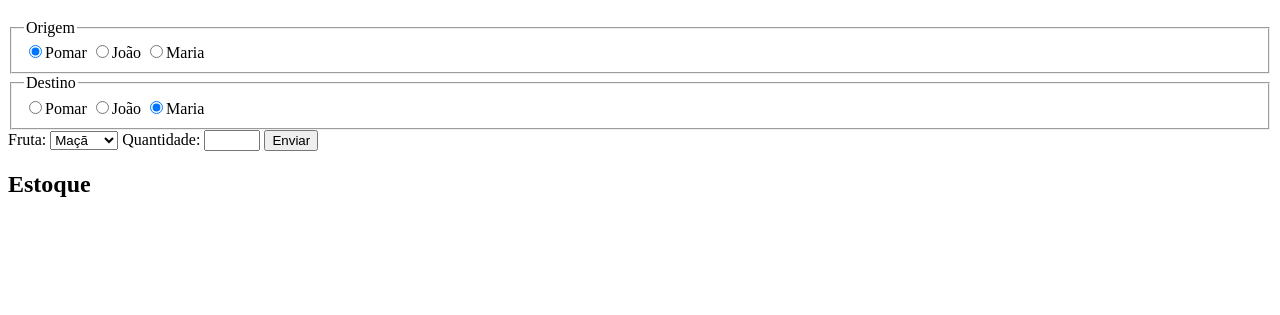
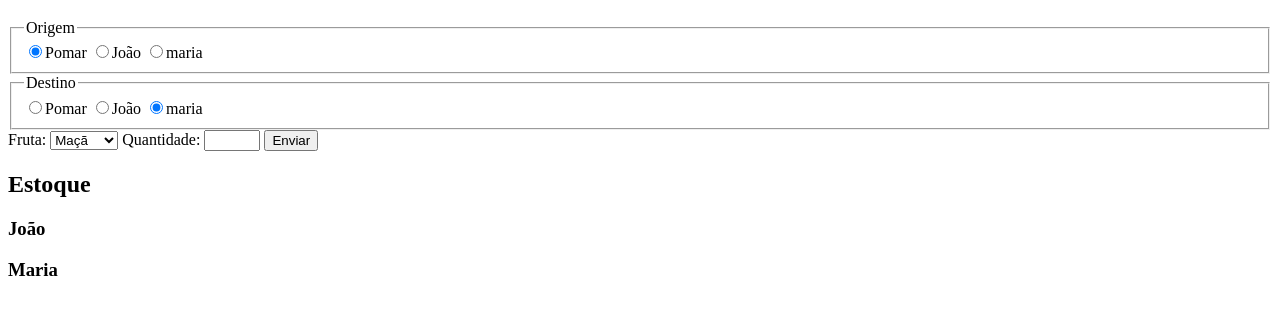
Before and after one commit to ufjf-dcc202/ufjf-dcc202-2023-3-a-atv12-sarahcristinaa, a website: page index.html in a window 1280 px wide. Shown: the part 61-376 px from the top of the page. Drawn offline with Linux system fonts and the light colour scheme.

Commit message:
Ajusta informações index

```diff
--- a/index.html
+++ b/index.html
@@ -15,14 +15,14 @@
                     <legend>Origem</legend>
                     <label><input type="radio" name="origem" value="pomar" checked/>Pomar</label>
                     <label><input type="radio" name="origem" value="joao"/>João</label>
-                    <label><input type="radio" name="origem" value="Maria"/>Maria</label>
+                    <label><input type="radio" name="origem" value="maria"/>maria</label>
                 </fieldset>
 
                 <fieldset>
                     <legend>Destino</legend>
                     <label><input type="radio" name="destino" value="pomar"/>Pomar</label>
                     <label><input type="radio" name="destino" value="joao"/>João</label>
-                    <label><input type="radio" name="destino" value="Maria" checked/>Maria</label>
+                    <label><input type="radio" name="destino" value="maria" checked/>maria</label>
                 </fieldset>
 
                 <label for="ifruta">Fruta:</label>
@@ -40,7 +40,9 @@
         </section>
         <section>
             <h2>Estoque</h2>
+            <h3>João</h3>
             <ol id="olJoao"></ol>
+            <h3>Maria</h3>
             <ol id="olMaria"></ol>
         </section>
     </main>
```
